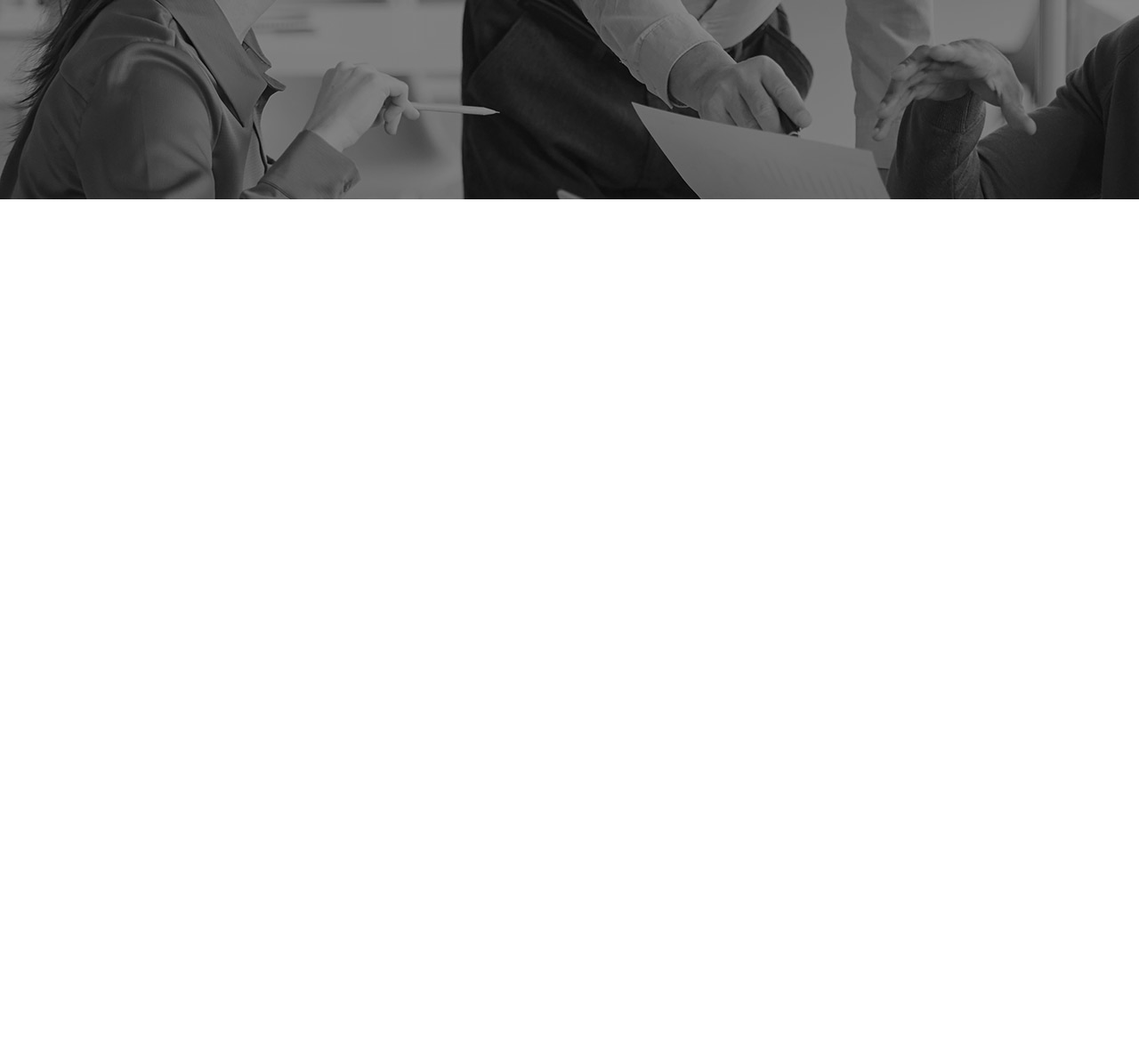
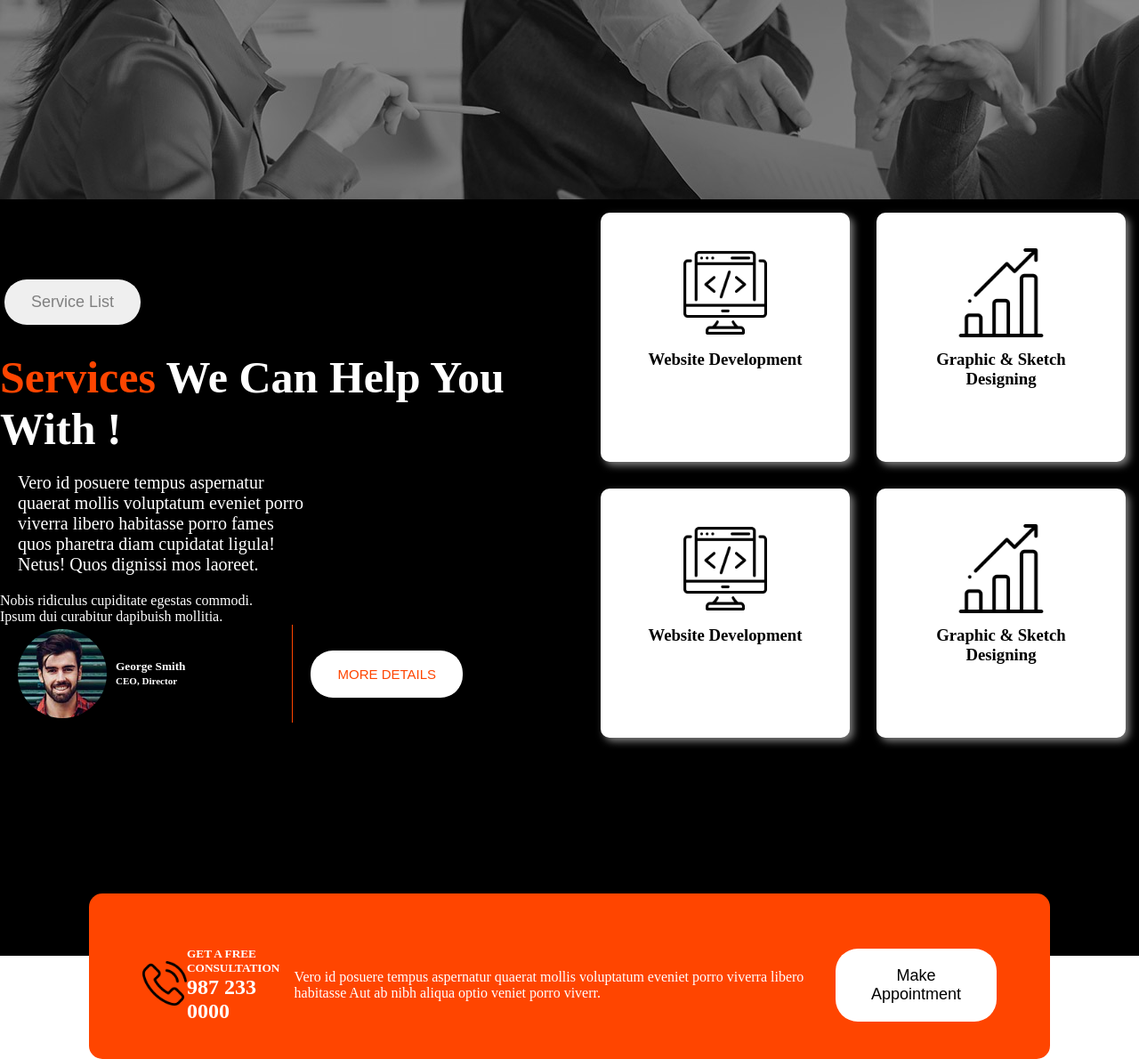
Before and after one commit to salmanabdullahfahim/digi-agen-extra, a plain HTML site: page index.html in a window 1280 px wide. Shown: the part 665-1855 px from the top of the page at 89% size. Before the commit the page ends 889 px from the top, so only its background shows below. Drawn offline with Linux system fonts and the light colour scheme.

Commit message:
main added

```diff
--- a/index.html
+++ b/index.html
@@ -16,12 +16,12 @@
                 <img src="./asset/logo/logo.png" alt="">
             </div>
             <div class="menu-container">
-                <ul class="items">
+                <ol class="items">
                     <li class="item">Home</li>
                     <li class="item">About</li>
                     <li class="item">Contact</li>
                     <li class="item">Service</li>
-                </ul>
+                </ol>
             </div>
         </div>
     </header>
@@ -36,6 +36,70 @@
                 </div>
         </div>
     </div>
+    <div class="service-container">
+        <div class="service-left-container">
+            <div class="service-details">
+                <button class="btn service-btn">Service List</button>
+                <h1 class="service-title"><span class="primary">Services </span>We Can Help You With !</h1>
+                <p class="service-description">Vero id posuere tempus aspernatur quaerat mollis voluptatum eveniet porro viverra libero habitasse porro fames quos pharetra diam cupidatat ligula! Netus! Quos dignissi mos laoreet.</p>
+                <ul>
+                    <li>Nobis ridiculus cupiditate egestas commodi.</li>
+                    <li>Ipsum dui curabitur dapibuish mollitia.</li>
+                </ul>
+                <div class="author-details">
+                    <div class="author-image-des">
+                        <img class="author-img"src="./asset/image/author.jpg" alt="">
+                        <h5 class="head5">George Smith <br><small> CEO, Director</small></h5>
+                    </div>
+                    <div class="more-details">
+                        <button class="btn-more">MORE DETAILS</button>
+                    </div>
+
+                </div>
+            </div>
+        </div>
+        <div class="service-right-container">
+            <div class="srvices">
+                <div class="service-up">
+                    <div class="service">
+                        <img class="service-logo"src="./asset/icons/coding.png" alt="">
+                        <h3>Website Development</h3>
+                    </div>
+                    <div class="service">
+                        <img class="service-logo"src="./asset/icons/bar-chart.png" alt="">
+                        <h3>Graphic & Sketch Designing</h3>
+                    </div>
+                </div>
+                <div class="service-down">
+                    <div class="service">
+                        <img class="service-logo"src="./asset/icons/coding.png" alt="">
+                        <h3>Website Development</h3>
+                    </div>
+                    <div class="service">
+                        <img class="service-logo"src="./asset/icons/bar-chart.png" alt="">
+                        <h3>Graphic & Sketch Designing</h3>
+                    </div>
+                </div>
+            </div>
+        </div>
+    </div>
+    <div class="get-consultation">
+        <div class="call">
+            <img class="phn-call" src="./asset/icons/phone-call.png" alt="">
+
+        </div>
+        <div class="phn">
+            <h5>GET A FREE CONSULTATION</h5>
+            <h2>987 233 <br> 0000</h2>
+        </div>
+        <div class="dtail">
+            <p>Vero id posuere tempus aspernatur quaerat mollis voluptatum eveniet porro
+                viverra libero habitasse Aut ab nibh aliqua optio veniet porro viverr.</p>
+        </div>
+        <div class="appointment">
+            <button class="mpoint">Make <br> Appointment</button>
+        </div>
+    </div>
 </body>
 
 </html>
--- a/style.css
+++ b/style.css
@@ -57,3 +57,119 @@
     color: white;
     background-color: orangered;
 }
+
+
+.service-container{
+    width: 100%;
+    height: 100vh;
+    background-image: url('./asset/image/footer-bg.png');
+    background-color: black;
+    background-blend-mode: overlay;
+    color: white;
+    padding-bottom: 50px;
+}
+.service-btn{
+    border-radius: 25px;
+    margin-top: 90px;
+    margin-bottom: 30px;
+    color: gray;
+}
+.service-title{
+    font-size: 50px;
+}
+.service-description{
+    font-size: 20px;
+    width: 50%;
+    padding: 20px;
+}
+ol{
+    list-style-type:square;
+    color: white;
+    margin-left: 10px;
+
+}
+.author-details{
+    display: flex;
+    align-items: center;
+
+}
+.author-image-des{
+    display: flex;
+    align-items: center;
+    padding:20px;
+    border-right: 1px solid orangered;
+    height: 70px;
+}
+.author-img{
+    width: 100px;
+    height: 100px;
+    border-radius: 50px;
+}
+.head5{
+    padding-left: 10px;
+    padding-right: 100px;
+}
+.more-details{
+    padding-left: 20px;
+
+}
+.btn-more{
+    background-color: white;
+    border: none;
+    border-radius: 25px;
+    padding: 18px 30px;
+    color: orangered;
+    font-size: 15px;
+    font-weight: 400;
+
+}
+.service{
+    padding: 40px;
+    background-color: white;
+    box-shadow: 4px 4px 8px gray;
+    width: 200px;
+    height: 200px;
+    text-align: center;
+    color: black;
+    border-radius: 10px;
+    margin: 15px;
+}
+.service-container{
+    display: flex;
+}
+.service-logo{
+    width: 50%;
+    padding-bottom: 10px;
+}
+.service-up{
+    display: flex;
+}
+.service-down{
+    display: flex;
+}
+.phn-call{
+    width: 50px;
+}
+.get-consultation{
+    display: flex;
+    justify-content: center;
+    align-items: center;
+    background-color: orangered;
+    color: white;
+    width: 75%;
+    padding: 60px;
+    margin: auto;
+    border-radius: 15px;
+    padding-bottom: 40px;
+    margin-top: -70px;
+}
+.mpoint{
+    background-color: white;
+    color: black;
+    padding: 20px 40px;
+    border: none;
+    border-radius: 25px;
+    font-size: 18px;
+    font-weight: 500;
+    margin-left: 10px;
+}
```
